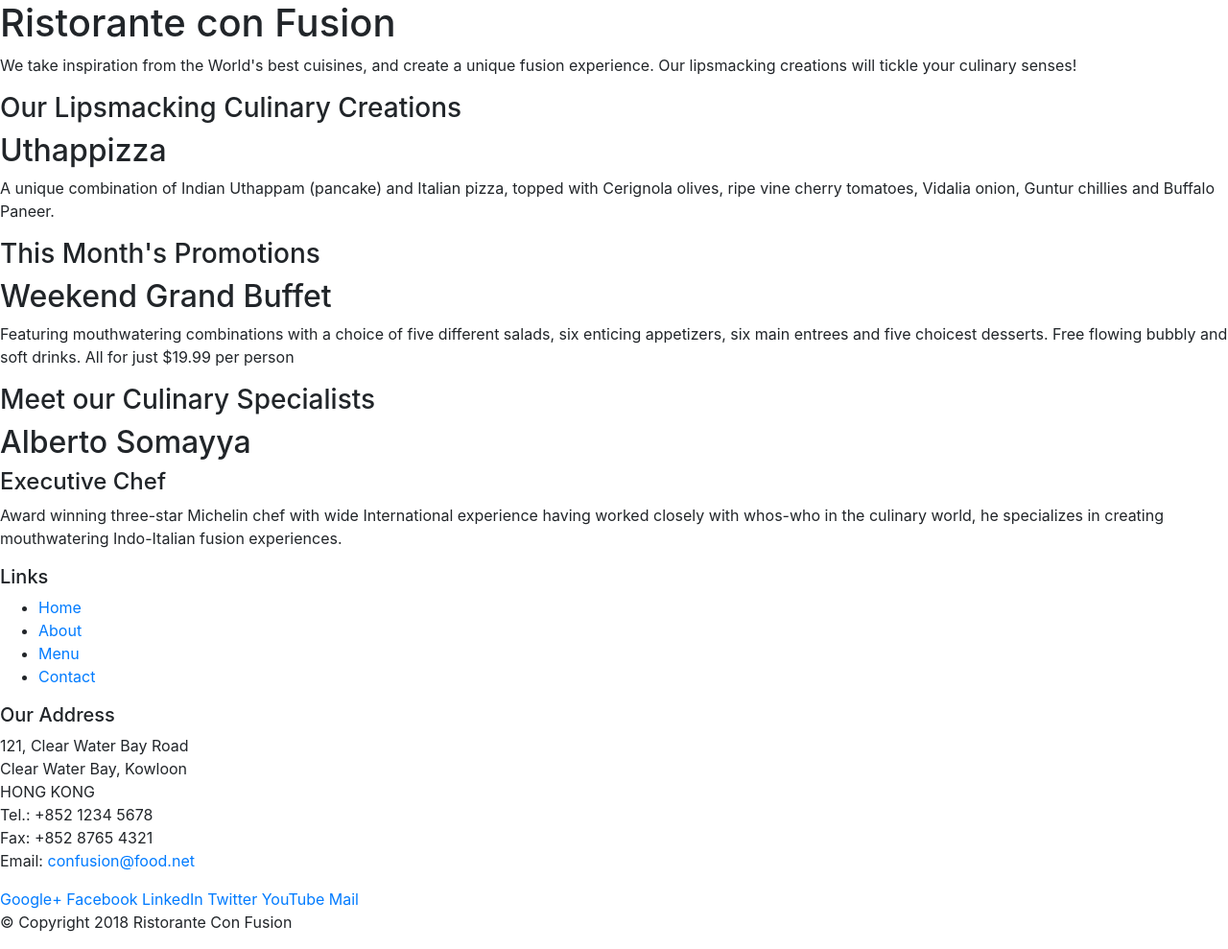
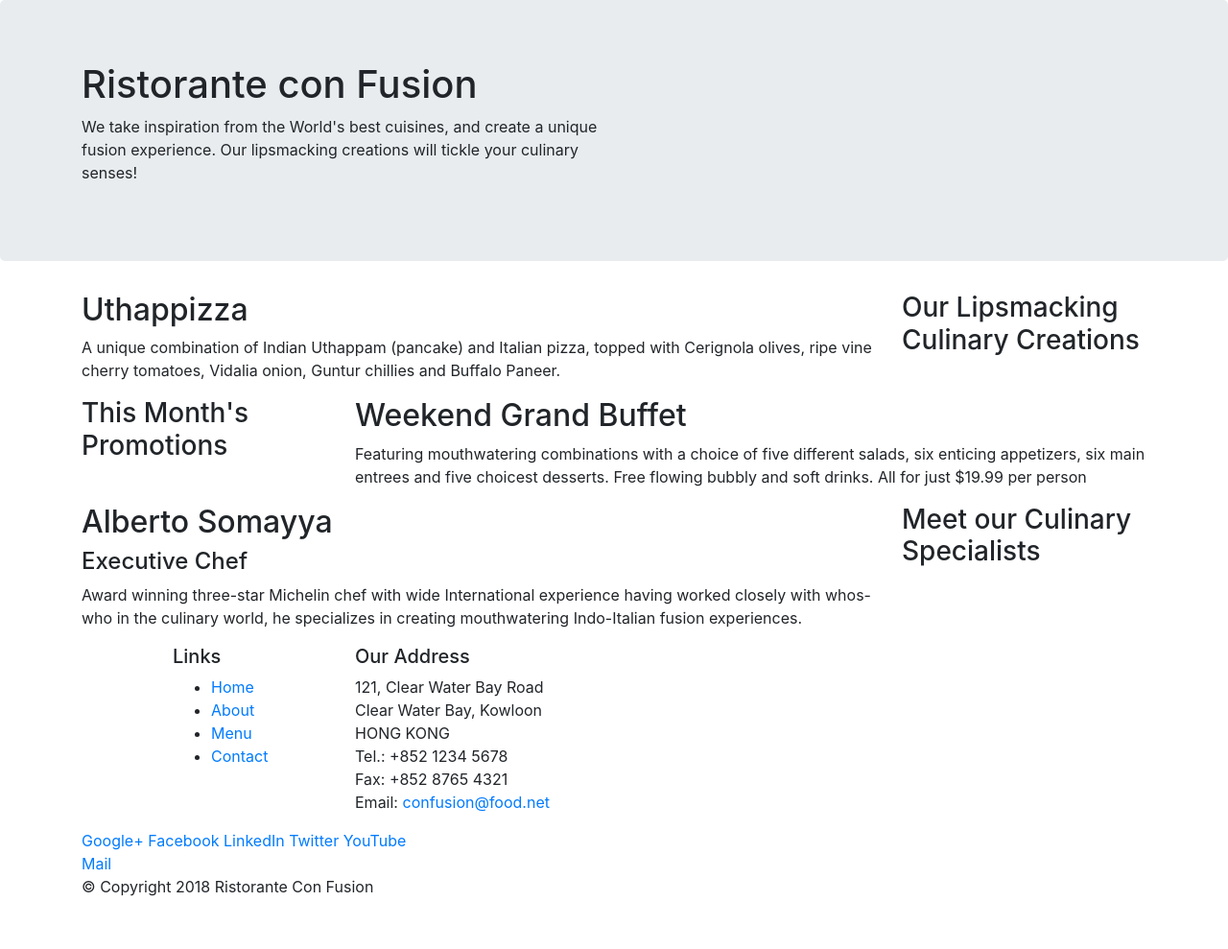
Before and after one commit to XmnmnX/Bootstrap, a website: page index.html in a window 1280 px wide. Shown: the whole page at 96% size. After the commit the page ends 952 px from the top, so only its background shows below. Drawn offline with nearby package versions, Linux system fonts and the light colour scheme.

Commit message:
Bootstrap Grid Part 1

```diff
--- a/index.html
+++ b/index.html
@@ -14,46 +14,46 @@
 
 <body>
 
-    <header>
-        <div>
-            <div>
-                <div>
+    <header class="jumbotron">
+        <div class="container">
+            <div class="row">
+                <div class="col-12 col-sm-6">
                     <h1>Ristorante con Fusion</h1>
                     <p>We take inspiration from the World's best cuisines, and create a unique fusion experience. Our lipsmacking creations will tickle your culinary senses!</p>
                 </div>
-                <div>
+                <div class="col-12 col-sm">
                 </div>
             </div>
         </div>
     </header>
 
-    <div>
-        <div>
-            <div>
+    <div class="container">
+        <div class="row">
+            <div class="col-12 col-sm-4 order-sm-last col-md-3">
                 <h3>Our Lipsmacking Culinary Creations</h3>
             </div>
-            <div>
+            <div class="col col-sm order-sm-first col-md">
                 <h2>Uthappizza</h2>
                 <p>A unique combination of Indian Uthappam (pancake) and Italian pizza, topped with Cerignola olives, ripe vine cherry tomatoes, Vidalia onion, Guntur chillies and Buffalo Paneer.</p>
             </div>
         </div>
 
 
-        <div>
-            <div>
+        <div class="row">
+            <div class="col-12 col-sm-4 col-md-3">
                 <h3>This Month's Promotions</h3>
             </div>
-            <div>
+            <div class="col col-sm col-md">
                 <h2>Weekend Grand Buffet</h2>
                 <p>Featuring mouthwatering combinations with a choice of five different salads, six enticing appetizers, six main entrees and five choicest desserts. Free flowing bubbly and soft drinks. All for just $19.99 per person </p>
             </div>
         </div>
 
-        <div>
-            <div>
+        <div class="row">
+            <div class="col-12 col-sm-4 order-sm-last col-md-3">
                 <h3>Meet our Culinary Specialists</h3>
             </div>
-            <div>
+            <div class="col col-sm order-sm-first col-md">
                 <h2>Alberto Somayya</h2>
                 <h4>Executive Chef</h4>
                 <p>Award winning three-star Michelin chef with wide International experience having worked closely with whos-who in the culinary world, he specializes in creating mouthwatering Indo-Italian fusion experiences. </p>
@@ -62,9 +62,9 @@
     </div>
 
     <footer>
-        <div>
-            <div>
-                <div>
+        <div class="container">
+            <div class="row">
+                <div class="col-4 offset-1 col-sm-2">
                     <h5>Links</h5>
                     <ul>
                         <li><a href="#">Home</a></li>
@@ -73,7 +73,7 @@
                         <li><a href="#">Contact</a></li>
                     </ul>
                 </div>
-                <div>
+                <div class="col-7 col-sm-5s">
                     <h5>Our Address</h5>
                     <address>
 		              121, Clear Water Bay Road<br>
@@ -84,7 +84,7 @@
 		              Email: <a href="mailto:confusion@food.net">confusion@food.net</a>
 		           </address>
                 </div>
-                <div>
+                <div class="col-12 col-sm-4">
                     <div>
                         <a href="http://google.com/+">Google+</a>
                         <a href="http://www.facebook.com/profile.php?id=">Facebook</a>
@@ -95,8 +95,8 @@
                     </div>
                 </div>
            </div>
-           <div>
-                <div>
+           <div class="row">
+                <div class="col-auto">
                     <p>© Copyright 2018 Ristorante Con Fusion</p>
                 </div>
            </div>
```
